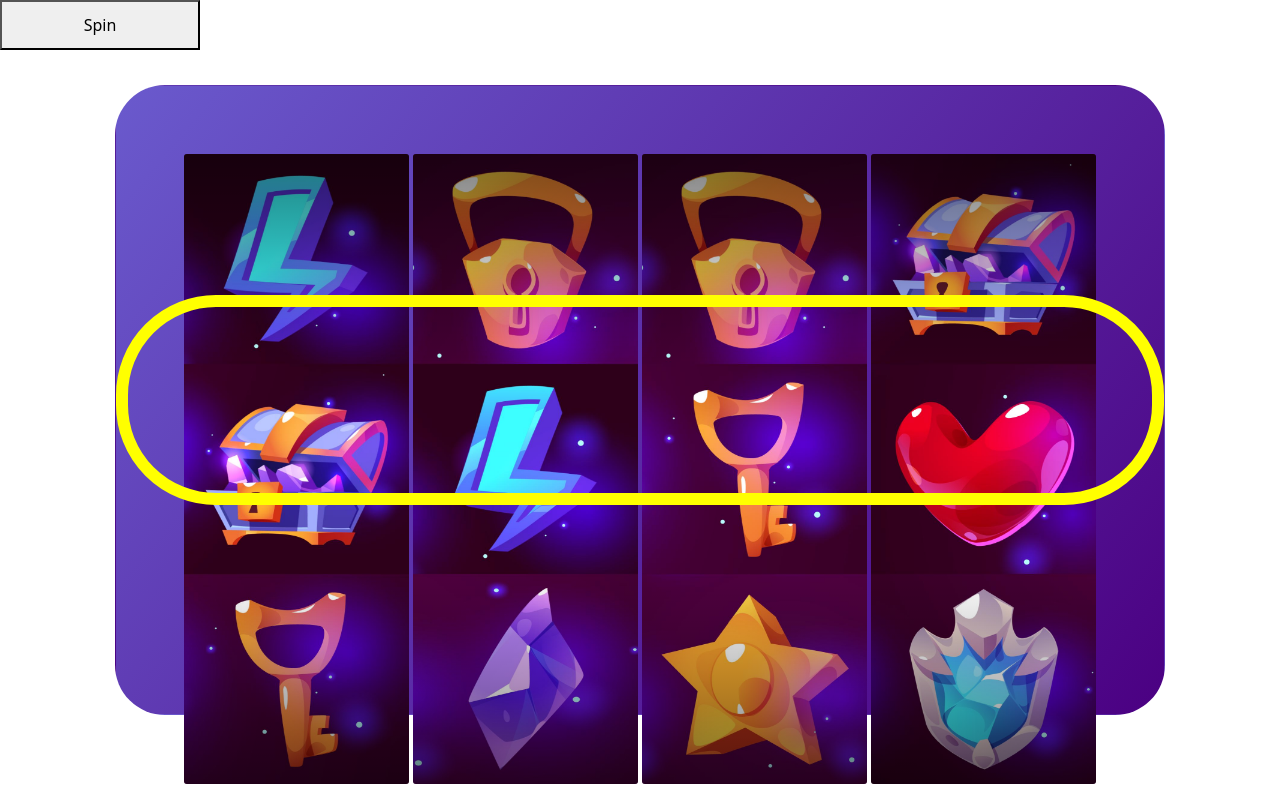
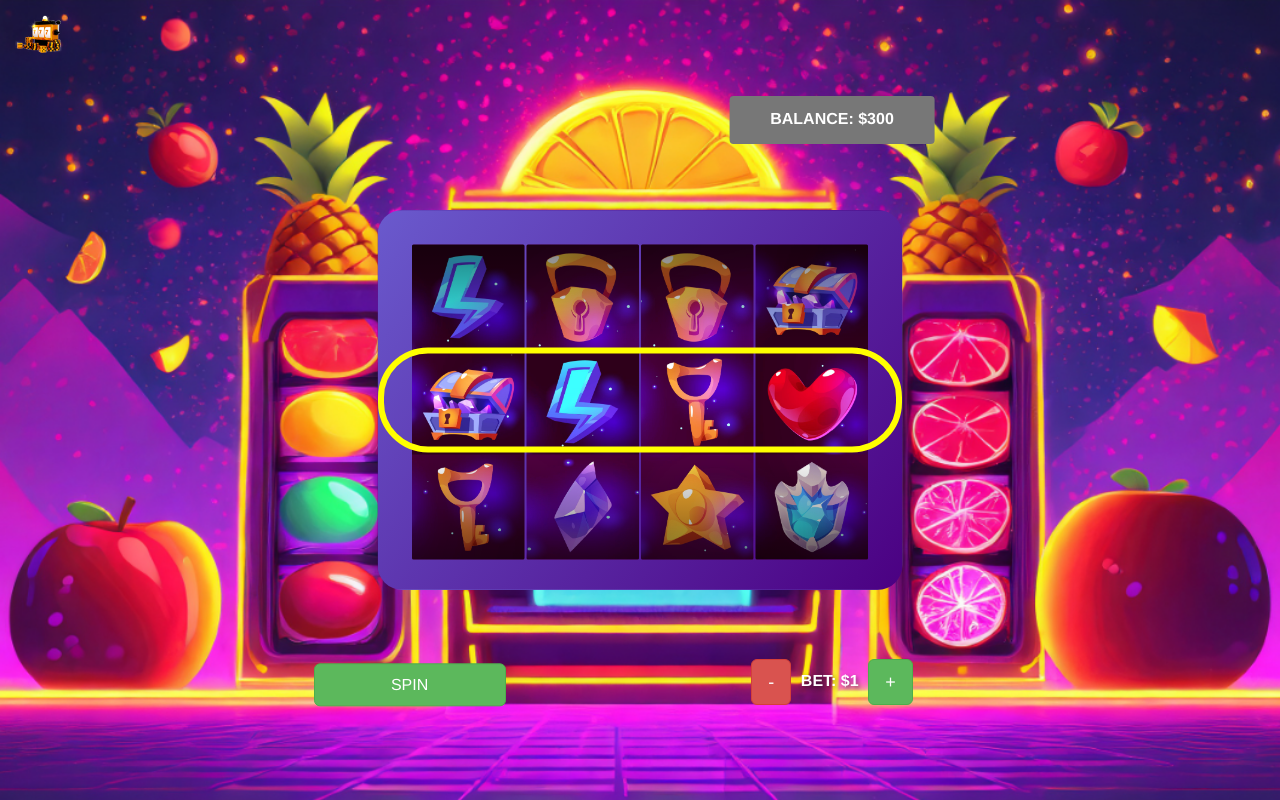
Before and after one commit to danielegalasso/CYBER-CASINO, an Angular app: page /admin in a window 1280 px wide. Built offline with nearby package versions, Linux system fonts and the light colour scheme.

Commit message:
fixed ernesto-slot

```diff
--- a/src/app/app.component.html
+++ b/src/app/app.component.html
@@ -4,7 +4,4 @@
     <app-footer></app-footer>
 </body>-->
 
-
-<app-slot-machine
-    [slotMachine]="mineSlot"
-></app-slot-machine>
+<app-slot-ernesto></app-slot-ernesto>
--- a/src/app/app.component.ts
+++ b/src/app/app.component.ts
@@ -9,113 +9,5 @@ import { SlotMachine, SlotMachineBuilder } from './slot-machine/slotMachine';
 })
 
 export class AppComponent {
-  title = 'CyberCasino';
 
-  fruitElemPosition: Map<string, number[]> = new Map<string, number[]>([
-    ['banana', [1, 0, 5, 5, 10]],
-    ['bar', [8, 9, 4, 11, 0]],
-    ['blueberry', [5, 4, 9, 9, 1]],
-    ['cherry', [7, 11, 8, 2, 4]],
-    ['clover', [0, 8, 11, 3, 9]],
-    ['crown', [4, 6, 1, 8, 7]],
-    ['diamond', [6, 1, 7, 10, 11]],
-    ['golden_cherry', [10, 3, 2, 1, 2]],
-    ['golden_raspberry', [2, 10, 6, 4, 5]],
-    ['orange', [9, 2, 3, 0,8]],
-    ['raspberry', [3, 7, 0, 6, 6]],
-    ['seven', [11, 5, 10, 7, 3]]
-  ]);
-
-  premiumElemPosition: Map<string, number[]> = new Map<string, number[]>([
-    ['peach', [0, 9, 10, 9, 3]],
-    ['bag', [1, 5, 6, 11, 7]],
-    ['bar', [2, 11, 5, 2, 8]],
-    ['melon', [3, 4, 4, 10, 10]],
-    ['apple', [4, 6, 11, 8, 6]],
-    ['cherry', [5, 2, 3, 3, 11]],
-    ['ruby', [6, 3, 0, 4, 4]],
-    ['lemon', [7, 7, 9, 0, 0]],
-    ['777', [8, 1, 8, 7, 9]],
-    ['banana', [9, 0, 1, 1, 2]],
-    ['grape', [10, 10, 2, 5, 5]],
-    ['strawberry', [11, 8, 7, 6, 1]]
-  ]);
-
-  mineElementPosition: Map<string, number[]> = new Map<string, number[]>([
-    ['star', [0, 11, 3, 11]],
-    ['lightning', [1, 9, 5, 3]],
-    ['chest', [2, 0, 0, 8]],
-    ['key', [3, 6, 2, 1]],
-    ['lock', [4, 8, 1, 2]],
-    ['coin', [5, 4, 6, 5]],
-    ['red_gem', [6, 7, 10, 4]],
-    ['hearth', [7, 2, 4, 9]],
-    ['purple_gem', [8, 10, 7, 6]],
-    ['bag', [9, 3, 11, 0]],
-    ['green_gem', [10, 1, 8, 7]],
-    ['shield', [11, 5, 9, 10]]
-  ]);
-
-
-  fruitSlot: SlotMachine = this.createFruitSlot();
-  premiumSlot: SlotMachine = this.createPremiumSlot();
-  mineSlot: SlotMachine = this.createMineSlot();
-
-
-  createFruitSlot(): SlotMachine {
-    let fruitSlotBuilder = new SlotMachineBuilder();
-    fruitSlotBuilder.setSlotType("fruit")
-                  .setNumReels(4)
-                  .setNumIcons(12)
-                  .setTimePerIcon(80)
-                  .setElementPositions(this.fruitElemPosition)
-                  .setSlotSizePercent(100)
-                  .setSlotPadding(0.30)
-                  .setSlotGradientDegree('130deg')
-                  .setSlotStartColor('rgb(0, 4, 255)')
-                  .setSlotEndColor('rgb(255, 0, 234)')
-                  .setSlotRectColor('rgb(255, 255, 0)')
-                  .setWinStartColor('rgb(255, 165, 0)')
-                  .setWinEndColor('rgb(255, 255, 0)');
-
-    return fruitSlotBuilder.build();
-  }
-
-  createPremiumSlot(): SlotMachine {
-    let premiumSlotBuilder = new SlotMachineBuilder();
-    premiumSlotBuilder.setSlotType("premium")
-                  .setNumReels(5)
-                  .setNumIcons(12)
-                  .setTimePerIcon(80)
-                  .setElementPositions(this.premiumElemPosition)
-                  .setSlotSizePercent(100)
-                  .setSlotPadding(0.30)
-                  .setSlotGradientDegree('130deg')
-                  .setSlotStartColor('yellow')
-                  .setSlotEndColor('BlueViolet')
-                  .setSlotRectColor('rgb(255, 255, 0)')
-                  .setWinStartColor('rgb(255, 165, 0)')
-                  .setWinEndColor('rgb(255, 255, 0)');
-
-    return premiumSlotBuilder.build();
-  }
-
-  createMineSlot(): SlotMachine {
-    let mineSlotBuilder = new SlotMachineBuilder();
-    mineSlotBuilder.setSlotType("mine")
-                  .setNumReels(4)
-                  .setNumIcons(12)
-                  .setTimePerIcon(80)
-                  .setElementPositions(this.mineElementPosition)
-                  .setSlotSizePercent(100)
-                  .setSlotPadding(0.30)
-                  .setSlotGradientDegree('130deg')
-                  .setSlotStartColor('SlateBlue')
-                  .setSlotEndColor('Indigo')
-                  .setSlotRectColor('rgb(255, 255, 0)')
-                  .setWinStartColor('rgb(255, 165, 0)')
-                  .setWinEndColor('rgb(255, 255, 0)');
-
-    return mineSlotBuilder.build();
-  }
 }
--- a/src/app/slot-ernesto/slot-ernesto.component.html
+++ b/src/app/slot-ernesto/slot-ernesto.component.html
@@ -5,6 +5,15 @@
     <script src="https://maxcdn.bootstrapcdn.com/bootstrap/3.4.1/js/bootstrap.min.js"></script>
   </head>
 <body>
+
+
+    <div id="ernestoSlot">
+    <app-slot-machine [slotMachine]="mineSlot"></app-slot-machine>
+    </div>
+
+
+
+
     <div class="my-container1">
 
         <a class="navbar-brand" href="#">
@@ -17,7 +26,8 @@
 
 
         <div id="slotErnesto">
-            <img src="../../assets/SlotErnesto/Immagine WhatsApp 2023-12-26 ore 16.19.52_10b66573.png">
+
+
             <button id='spinButton' type="button" class="btn btn-success btn-lg" (click)="spinAction()" (appSpacePress)="spinAction() " tabindex="0">SPIN</button>
 
             <div class="bet">
@@ -32,13 +42,5 @@
     </div>
 
 
-    <!--
-
-
-
-
-    -->
-
-
 
 </body>
--- a/src/app/slot-ernesto/slot-ernesto.component.scss
+++ b/src/app/slot-ernesto/slot-ernesto.component.scss
@@ -5,7 +5,7 @@
     background-image: url("../../assets/SlotBg/TOPPP.png");
     background-size: cover;
     background-position: center center;
-}
+    }
 
 #slotErnesto {
     width: 60vw;
@@ -22,7 +22,6 @@
     max-width: 100%;
     max-height: 100%;
 }
-
 
 #balanceLablel{
     font-size: medium;
--- a/src/app/slot-ernesto/slot-ernesto.component.ts
+++ b/src/app/slot-ernesto/slot-ernesto.component.ts
@@ -1,4 +1,6 @@
-import { Component , HostListener} from '@angular/core';
+import { Component , ViewChild, HostListener} from '@angular/core';
+import { SlotMachine, SlotMachineBuilder } from '../slot-machine/slotMachine';
+import { SlotMachineComponent } from '../slot-machine/slot-machine.component';
 
 @Component({
   selector: 'app-slot-ernesto',
@@ -6,6 +8,116 @@ import { Component , HostListener} from '@angular/core';
   styleUrl: './slot-ernesto.component.scss'
 })
 export class SlotErnestoComponent {
+  title = 'CyberCasino';
+
+  fruitElemPosition: Map<string, number[]> = new Map<string, number[]>([
+    ['banana', [1, 0, 5, 5, 10]],
+    ['bar', [8, 9, 4, 11, 0]],
+    ['blueberry', [5, 4, 9, 9, 1]],
+    ['cherry', [7, 11, 8, 2, 4]],
+    ['clover', [0, 8, 11, 3, 9]],
+    ['crown', [4, 6, 1, 8, 7]],
+    ['diamond', [6, 1, 7, 10, 11]],
+    ['golden_cherry', [10, 3, 2, 1, 2]],
+    ['golden_raspberry', [2, 10, 6, 4, 5]],
+    ['orange', [9, 2, 3, 0,8]],
+    ['raspberry', [3, 7, 0, 6, 6]],
+    ['seven', [11, 5, 10, 7, 3]]
+  ]);
+
+  premiumElemPosition: Map<string, number[]> = new Map<string, number[]>([
+    ['peach', [0, 9, 10, 9, 3]],
+    ['bag', [1, 5, 6, 11, 7]],
+    ['bar', [2, 11, 5, 2, 8]],
+    ['melon', [3, 4, 4, 10, 10]],
+    ['apple', [4, 6, 11, 8, 6]],
+    ['cherry', [5, 2, 3, 3, 11]],
+    ['ruby', [6, 3, 0, 4, 4]],
+    ['lemon', [7, 7, 9, 0, 0]],
+    ['777', [8, 1, 8, 7, 9]],
+    ['banana', [9, 0, 1, 1, 2]],
+    ['grape', [10, 10, 2, 5, 5]],
+    ['strawberry', [11, 8, 7, 6, 1]]
+  ]);
+
+  mineElementPosition: Map<string, number[]> = new Map<string, number[]>([
+    ['star', [0, 11, 3, 11]],
+    ['lightning', [1, 9, 5, 3]],
+    ['chest', [2, 0, 0, 8]],
+    ['key', [3, 6, 2, 1]],
+    ['lock', [4, 8, 1, 2]],
+    ['coin', [5, 4, 6, 5]],
+    ['red_gem', [6, 7, 10, 4]],
+    ['hearth', [7, 2, 4, 9]],
+    ['purple_gem', [8, 10, 7, 6]],
+    ['bag', [9, 3, 11, 0]],
+    ['green_gem', [10, 1, 8, 7]],
+    ['shield', [11, 5, 9, 10]]
+  ]);
+
+
+  fruitSlot: SlotMachine = this.createFruitSlot();
+  premiumSlot: SlotMachine = this.createPremiumSlot();
+  mineSlot: SlotMachine = this.createMineSlot();
+
+
+  createFruitSlot(): SlotMachine {
+    let fruitSlotBuilder = new SlotMachineBuilder();
+    fruitSlotBuilder.setSlotType("fruit")
+                  .setNumReels(4)
+                  .setNumIcons(12)
+                  .setTimePerIcon(80)
+                  .setElementPositions(this.fruitElemPosition)
+                  .setSlotSizePercent(100)
+                  .setSlotPadding(0.30)
+                  .setSlotGradientDegree('130deg')
+                  .setSlotStartColor('rgb(0, 4, 255)')
+                  .setSlotEndColor('rgb(255, 0, 234)')
+                  .setSlotRectColor('rgb(255, 255, 0)')
+                  .setWinStartColor('rgb(255, 165, 0)')
+                  .setWinEndColor('rgb(255, 255, 0)');
+
+    return fruitSlotBuilder.build();
+  }
+
+  createPremiumSlot(): SlotMachine {
+    let premiumSlotBuilder = new SlotMachineBuilder();
+    premiumSlotBuilder.setSlotType("premium")
+                  .setNumReels(5)
+                  .setNumIcons(12)
+                  .setTimePerIcon(80)
+                  .setElementPositions(this.premiumElemPosition)
+                  .setSlotSizePercent(100)
+                  .setSlotPadding(0.30)
+                  .setSlotGradientDegree('130deg')
+                  .setSlotStartColor('yellow')
+                  .setSlotEndColor('BlueViolet')
+                  .setSlotRectColor('rgb(255, 255, 0)')
+                  .setWinStartColor('rgb(255, 165, 0)')
+                  .setWinEndColor('rgb(255, 255, 0)');
+
+    return premiumSlotBuilder.build();
+  }
+
+  createMineSlot(): SlotMachine {
+    let mineSlotBuilder = new SlotMachineBuilder();
+    mineSlotBuilder.setSlotType("mine")
+                  .setNumReels(4)
+                  .setNumIcons(12)
+                  .setTimePerIcon(80)
+                  .setElementPositions(this.mineElementPosition)
+                  .setSlotSizePercent(100)
+                  .setSlotPadding(0.30)
+                  .setSlotGradientDegree('130deg')
+                  .setSlotStartColor('SlateBlue')
+                  .setSlotEndColor('Indigo')
+                  .setSlotRectColor('rgb(255, 255, 0)')
+                  .setWinStartColor('rgb(255, 165, 0)')
+                  .setWinEndColor('rgb(255, 255, 0)');
+
+    return mineSlotBuilder.build();
+  }
+
 
   @HostListener('window:keydown.Space', ['$event'])
   listenSpace(e: KeyboardEvent): void {
@@ -18,6 +130,7 @@ export class SlotErnestoComponent {
       if (this.balance > this.bet){
       this.balance -= this.bet;
       console.log('Space pressed or button clicked');
+      this.callSpinFunction()
       }
 
     }
@@ -42,4 +155,15 @@ export class SlotErnestoComponent {
   }
 
 
+  @ViewChild(SlotMachineComponent) slotMachineComponent: SlotMachineComponent;
+
+  callSpinFunction() {
+    this.slotMachineComponent.rollAll();
+  }
+
+
+
+
+
+
 }
--- a/src/app/slot-machine/slot-machine.component.html
+++ b/src/app/slot-machine/slot-machine.component.html
@@ -1,8 +1,12 @@
+<body>
+
+
 <div class="slots">
 </div>
-
-<button (click)="rollAll()">Spin</button>
 
 
 <audio #musicPlayer controls hidden></audio>
 <audio #sfxPlayer controls hidden></audio>
+
+
+</body>
--- a/src/app/slot-machine/slot-machine.component.scss
+++ b/src/app/slot-machine/slot-machine.component.scss
@@ -20,25 +20,22 @@ $slot_padding: var(--slot-padding); //0.25;
 
 $width_helper: calc((3.5 * $num_reels) / 3);
 
+body{
+	transform: scale(0.5);
+	max-width: 100%;
+	max-height: 100%;
 
 
-body {
-    position: relative;
-    margin: 0;
-    height: 100vh;
-	display: flex;
-	justify-content: center;
-	align-items: center;
-	//background: linear-gradient(45deg, rgb(0, 0, 0) 0%, rgrgb(0, 0, 0)00%);
 }
 
 .slots {
+
 	position: absolute;
-    top: 50%;
-    left: 50%;
+    top: 100vh;
+    left: 50vw;
     transform: translate(-50%, -50%);
 	width: calc($width_helper * $icon_width);
-	height: calc(3 * $icon_height);
+	height: calc(3.62 * $icon_height);
 	display: flex;
 	justify-content: space-between;
 	padding: calc($slot_padding * $icon_width);
@@ -48,6 +45,9 @@ body {
 	border-left: 1px solid rgba(rgb(0, 0, 0), 0);
 	border-bottom: 1px solid rgba(rgb(0, 0, 0), 0);
 	border-radius: 50px;
+
+
+
 
 	&::before {
 		content: "";
```
